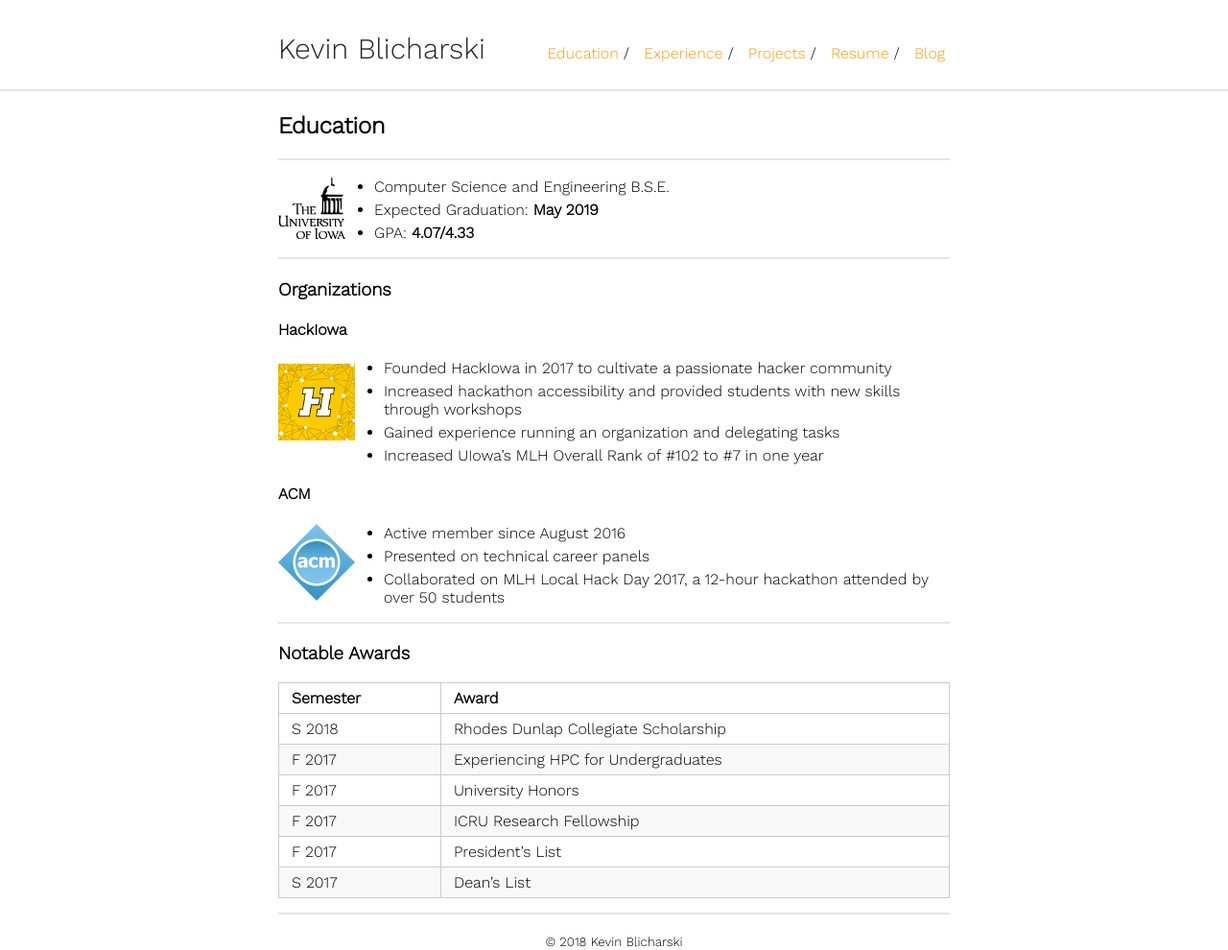
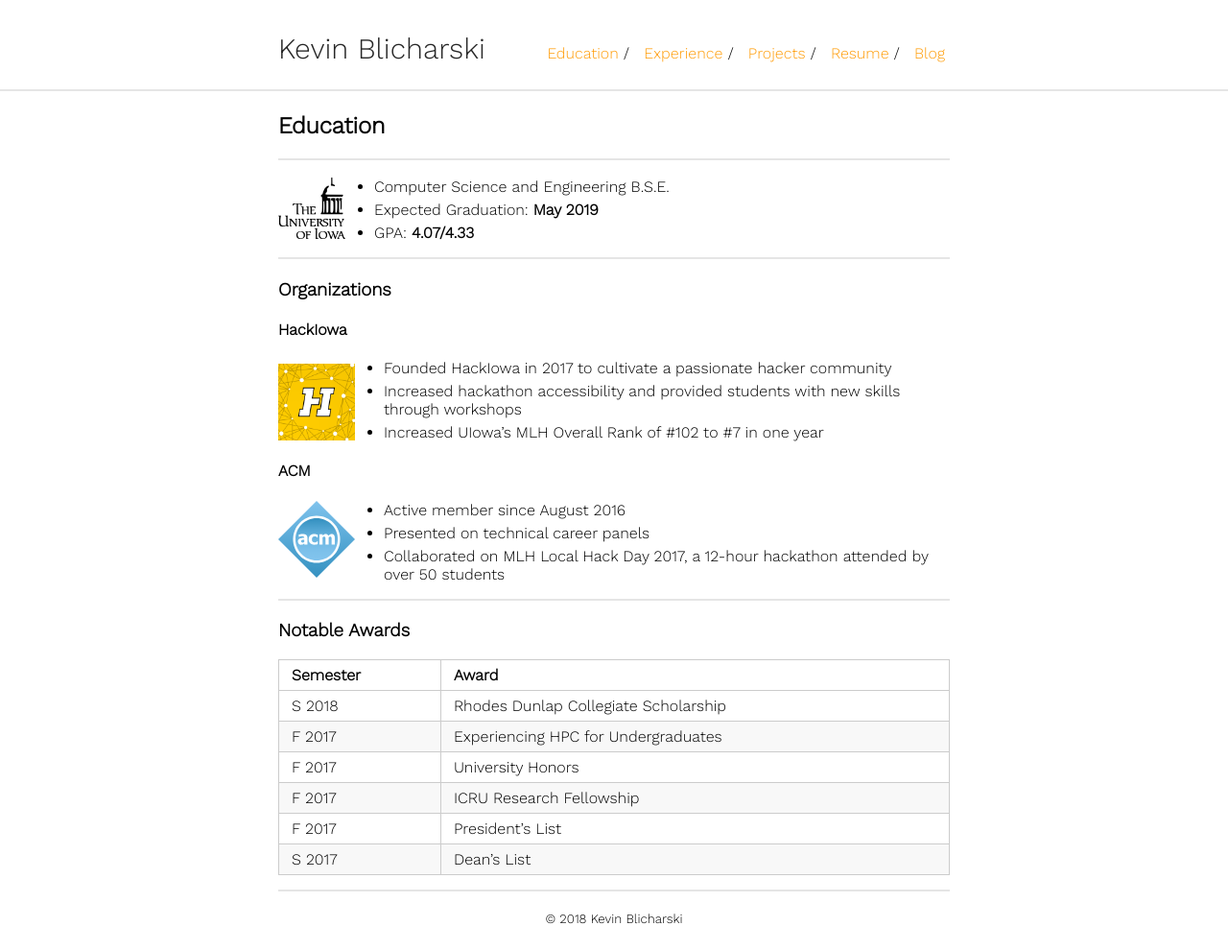
Before and after one commit to kblicharski/kblicharski.github.io, a Jekyll site: the page built from education.md, in a window 1280 px wide. Shown: the whole page at 96% size. Built offline with Jekyll 4.4.1, drawn with Linux system fonts in a browser that asks for light colours; our own code applies the rules of GitHub Pages for plain Markdown files; after the commit the page ends 966 px from its top, so only the background shows below that.

Commit message:
remove extraneous line from education tab

```diff
--- a/education.md
+++ b/education.md
@@ -25,7 +25,6 @@ layout: default
     alt="HackIowa Logo">
 - Founded HackIowa in 2017 to cultivate a passionate hacker community
 - Increased hackathon accessibility and provided students with new skills through workshops
-- Gained experience running an organization and delegating tasks
 - Increased UIowa's MLH Overall Rank of #102 to #7 in one year
 
 
```
